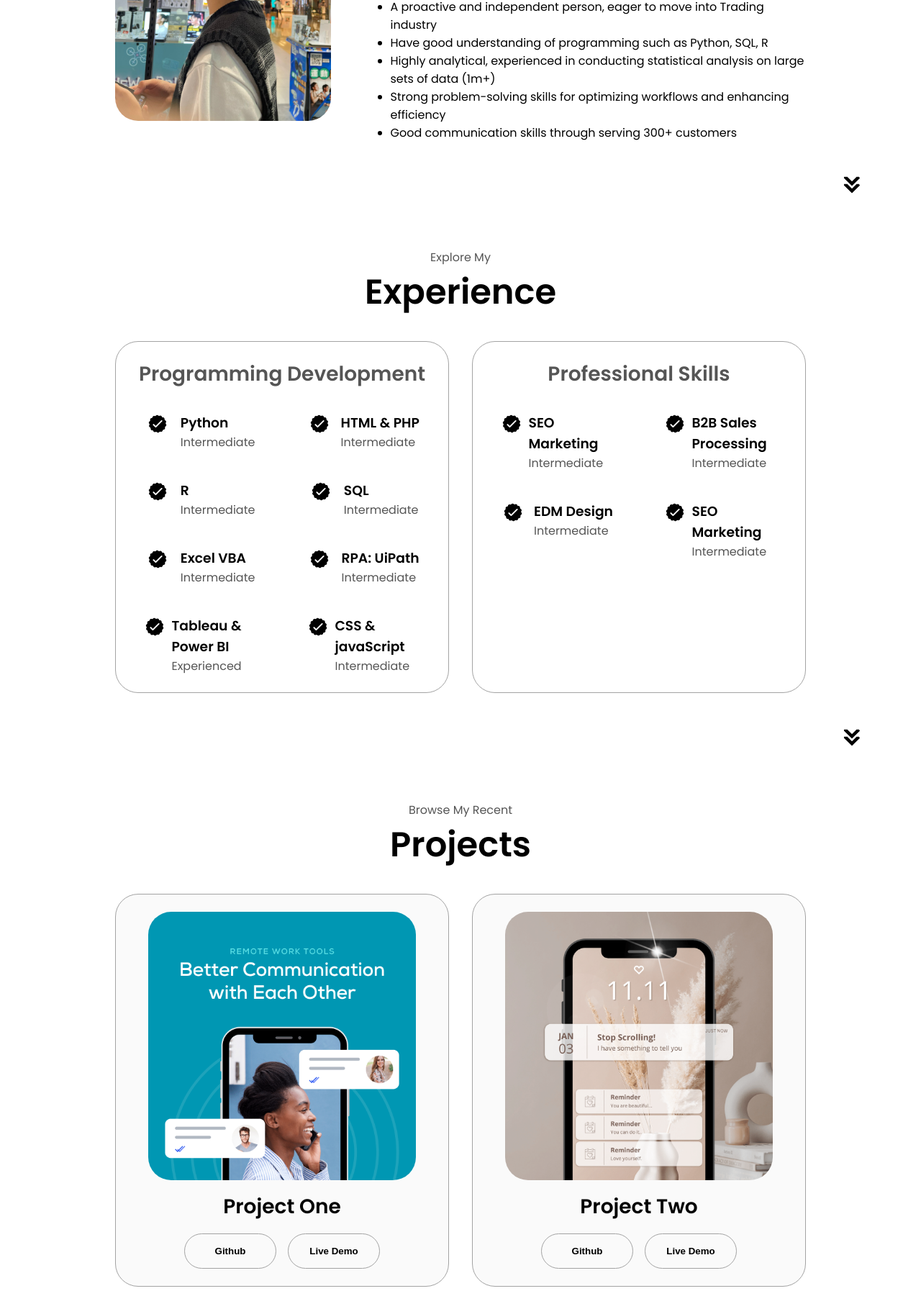
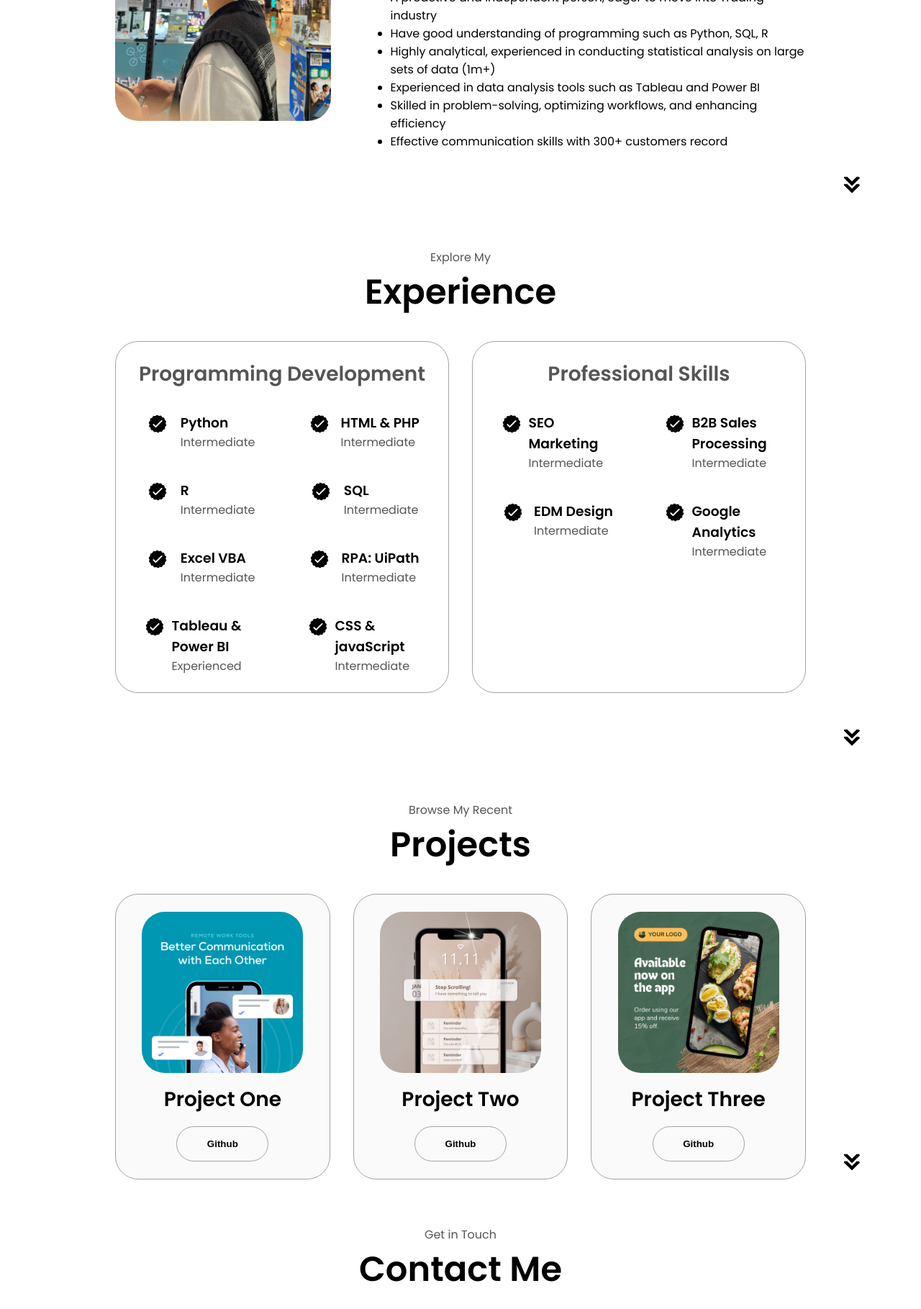
Before and after one commit to Nicktam32/Portfolio-Website---Nick-Tam, a plain HTML site: page Portfolio Website - Nick Tam/index.html in a window 1280 px wide. Shown: the part 1351-3170 px from the top of the page at 72% size. Drawn offline with Linux system fonts and the light colour scheme.

Commit message:
Add files via upload

```diff
--- a/Portfolio Website - Nick Tam/index.html
+++ b/Portfolio Website - Nick Tam/index.html
@@ -155,9 +155,10 @@
               <ul>
                 <li> A proactive and independent person, eager to move into Trading industry </li>
                 <li> Have good understanding of programming such as Python, SQL, R </li>
-                <li> Highly analytical, experienced in conducting statistical analysis on large sets of data (1m+)</li>
-                <li> Strong problem-solving skills for optimizing workflows and enhancing efficiency </li>
-                <li> Good communication skills through serving 300+ customers </li>
+                <li> Highly analytical, experienced in conducting statistical analysis on large sets of data (1m+) </li>
+                <li> Experienced in data analysis tools such as Tableau and Power BI </li>
+                <li> Skilled in problem-solving, optimizing workflows, and enhancing efficiency </li>
+                <li> Effective communication skills with 300+ customers record </li>
               </ul>
             </p>
           </div>
@@ -349,7 +350,7 @@
                   class="icon"
                 />
                 <div>
-                  <h3> SEO Marketing </h3>
+                  <h3> Google Analytics </h3>
                   <p>  Intermediate  </p>
                 </div>
               </article>
@@ -398,12 +399,12 @@
                 Github
               </button>
               <!-- Github Button -->
-              <button
+              <!-- <button
                 class="btn btn-color-2 project-btn"
                 onclick="location.href='https://github.com/'"
               >
                 Live Demo
-              </button>
+              </button> -->
             </div>
           </div>
 
@@ -423,17 +424,17 @@
               <!-- Github Button -->
               <button
                 class="btn btn-color-2 project-btn"
-                onclick="location.href='https://github.com/'"
+                onclick="location.href='https://github.com/Nicktam32?tab=repositories'"
               >
                 Github
               </button>
               <!-- Github Button -->
-              <button
+              <!-- <button
                 class="btn btn-color-2 project-btn"
                 onclick="location.href='https://github.com/'"
               >
                 Live Demo
-              </button>
+              </button> -->
             </div>
           </div>
 
@@ -451,17 +452,17 @@
               <!-- Github Button -->
               <button
                 class="btn btn-color-2 project-btn"
-                onclick="location.href='https://github.com/'"
+                onclick="location.href='https://github.com/Nicktam32?tab=repositories'"
               >
                 Github
               </button>
               <!-- Github Button -->
-              <button
+              <!-- <button
                 class="btn btn-color-2 project-btn"
                 onclick="location.href='https://github.com/'"
               >
                 Live Demo
-              </button>
+              </button> -->
             </div>
 
           </div>
```
